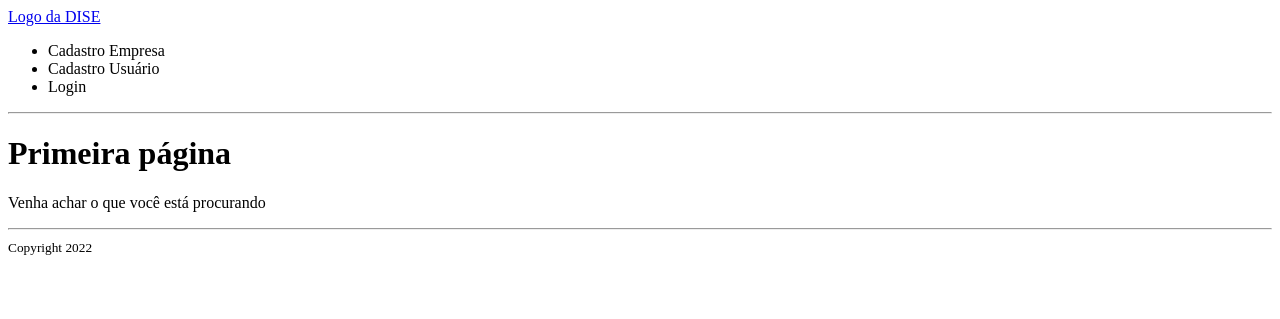
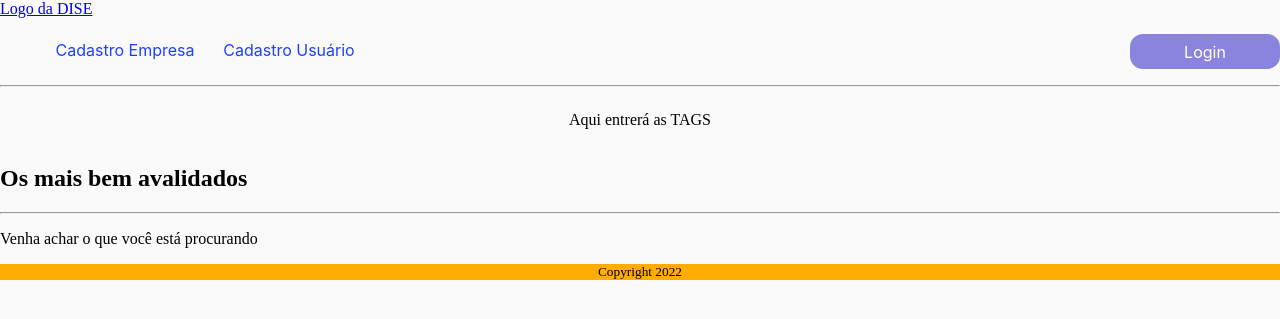
Before and after one commit to paulovlima/dise, a Django app: page / in a window 1280 px wide. Shown: the top 319 px of the page. Run offline with Django 3.2, Linux system fonts and the light colour scheme; some web fonts are replaced.

Commit message:
CSS página principal

```diff
--- a/agendamento/templates/agendamento/index.html
+++ b/agendamento/templates/agendamento/index.html
@@ -5,6 +5,8 @@ Página Principal
 {% endblock title %}
 
 {%block content%}
-<h1>Primeira página</h1>
+<div id='lista-tags'><p>Aqui entrerá as TAGS</p></div>
+<h2 class = 'subtitle'>Os mais bem avalidados</h2>
+<hr>
 <p>Venha achar o que você está procurando</p>
 {% endblock content%}
--- a/static/style.css
+++ b/static/style.css
@@ -0,0 +1,65 @@
+ body{
+    margin: 0px;
+    background-color: #fafafa;
+ }
+ header#header-main{
+    display: flex;
+    justify-content: space-between;
+    align-items: center;
+ }
+
+ nav#nav-principal li{
+    display: inline-block;
+    padding-left: 10px;
+    width: 150px;
+    height: 35px;
+
+ }
+ #login{
+    border-radius: 13px;
+    width: 150px;
+    height: 35px;
+    background-color: #8b84df;
+    justify-content: center;
+    display: flex;
+    align-items: center;
+    font-family: 'Inter';
+    color: white;
+    text-decoration: none;
+ }
+ #login:hover{
+    background-color: #7871c0;
+    text-decoration: underline;
+ }
+
+ #cadastro{
+    border-radius: 20px;
+    width: 150px;
+    height: 32px;
+    justify-content: center;
+    display: flex;
+    align-items: center;
+    color:#1D41FF;
+    text-decoration: none;
+    font-family: 'Inter';
+ }
+ #cadastro:hover{
+    text-decoration: underline;
+ }
+
+ footer#footer-principal{
+    background-color: #FDAD00;
+    display: flex;
+    justify-content: center;
+    align-items: center;
+ }
+
+ #lista-tags{
+    justify-content: center;
+    display: flex;
+    align-items: center;
+ }
+
+ .subtitle{
+    font-family: 'bhavuka';
+ }
--- a/templates/base.html
+++ b/templates/base.html
@@ -9,6 +9,9 @@
     <title>
         {% block title %}{% endblock title %}
     </title>
+    <link rel="preconnect" href="https://rsms.me/">
+<link rel="stylesheet" href="https://rsms.me/inter/inter.css">
+<link href="https://fonts.cdnfonts.com/css/bhavuka" rel="stylesheet">
     <link rel="stylesheet" type="text/css" href="{% static 'style.css' %}">
 </head>
 <body>
@@ -16,9 +19,9 @@
         <a href="{% url 'index' %}">Logo da DISE</a>
         <nav id = "nav-principal">
             <ul>
-                <li>Cadastro Empresa</li>
-                <li>Cadastro Usuário</li>
-                <li>Login</li>
+                <li><a id = 'cadastro'>Cadastro Empresa</a></li>
+                <li><a id = 'cadastro'>Cadastro Usuário</a></li>
+                <li style="float:right"><a id='login'>Login</a></li>
             </ul>
         </nav>
     </header>
@@ -27,7 +30,6 @@
         {% block content %}
         {% endblock content %}
     </main>
-    <hr>
     <footer id = "footer-principal">
         <small>Copyright 2022</small>
     </footer>
```
